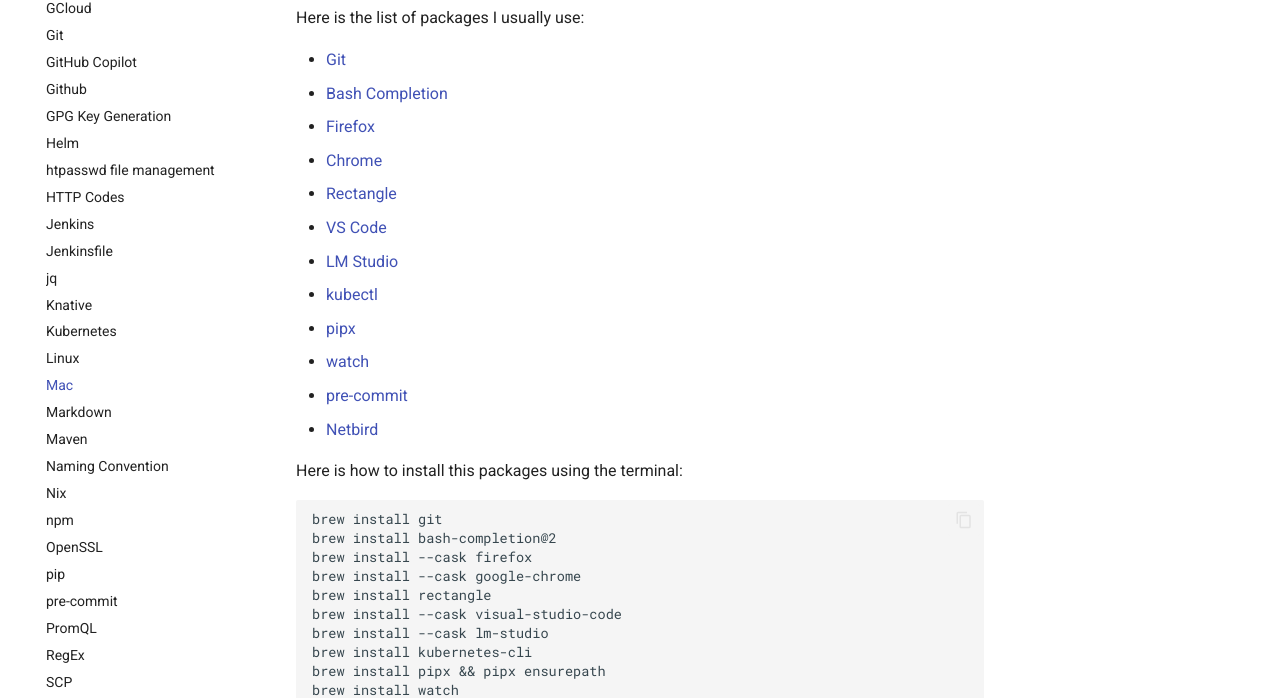
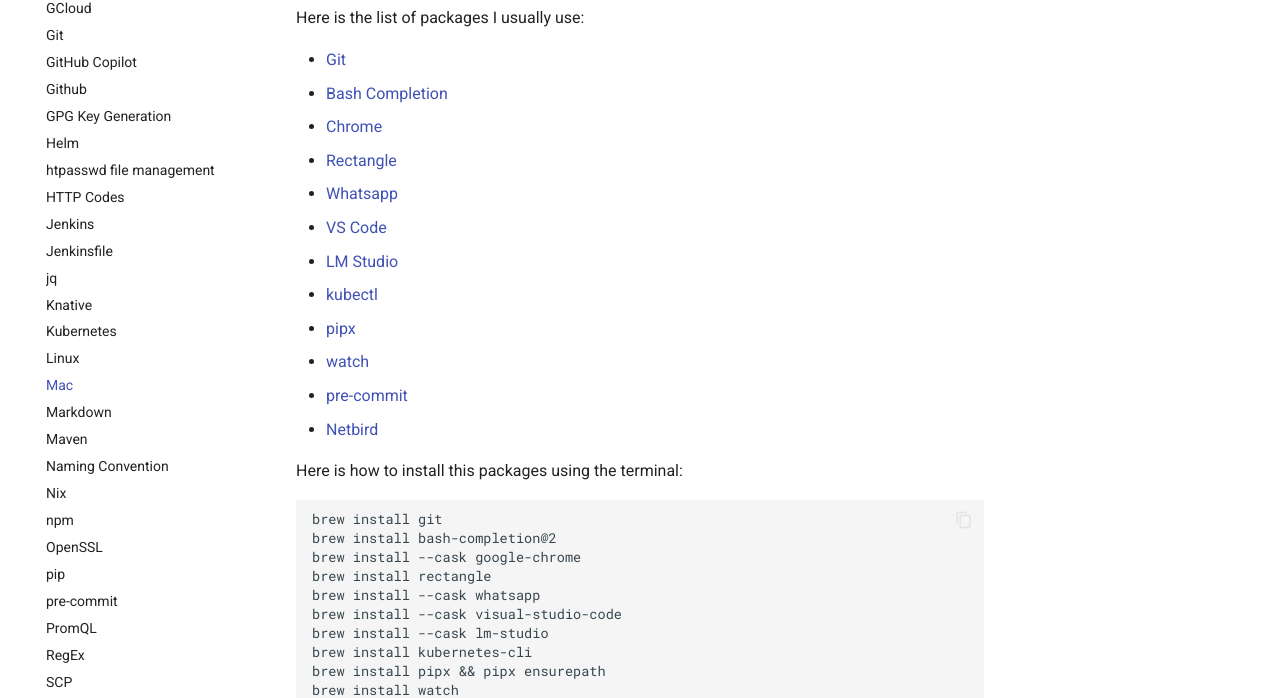
Before and after one commit to woernfl/cheatsheets, an MkDocs documentation site: the page built from docs/mac.md, in a window 1280 px wide and 1400 px high, scrolled down 1222 px. Shown: the part 370-1068 px from the top of the window. Built offline with MkDocs 1.6.1 and Material for MkDocs 9.7.7, drawn with Linux system fonts in a browser that asks for light colours; comment, search, counter and statistics services are not loaded; some of the changed text lies outside the part shown.

Commit message:
Update package list in mac.md (#318)
Removed Firefox from the list of packages and added Whatsapp.

````diff
--- a/docs/mac.md
+++ b/docs/mac.md
@@ -57,9 +57,9 @@
 
 - [Git](https://git-scm.com/)
 - [Bash Completion](https://github.com/scop/bash-completion)
-- [Firefox](https://www.firefox.com)
 - [Chrome](https://www.google.com/chrome/)
 - [Rectangle](https://github.com/rxhanson/Rectangle)
+- [Whatsapp](https://www.whatsapp.com/)
 - [VS Code](https://code.visualstudio.com/)
 - [LM Studio](https://lmstudio.ai/)
 - [kubectl](https://kubernetes.io/docs/tasks/tools/install-kubectl-macos/)
@@ -73,9 +73,9 @@
 ```
 brew install git
 brew install bash-completion@2
-brew install --cask firefox
 brew install --cask google-chrome
 brew install rectangle
+brew install --cask whatsapp
 brew install --cask visual-studio-code
 brew install --cask lm-studio
 brew install kubernetes-cli
````
